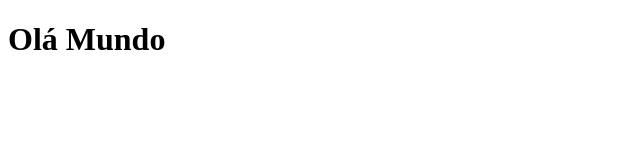
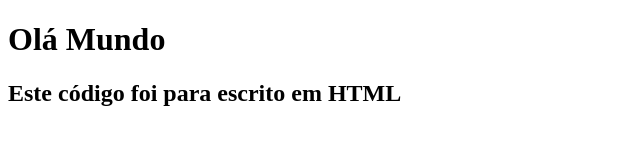
Before and after one commit to MayraDuarte/olamundo, a plain HTML site: page index.html in a window 1280 px wide. Shown: the whole page, without its empty margins (0-640 px from the left). Drawn offline with Linux system fonts and the light colour scheme.

Commit message:
Update index.html

```diff
--- a/index.html
+++ b/index.html
@@ -7,7 +7,7 @@
 
 <body>
 		<h1>Olá Mundo</h1>
-
+		<h2>Este código foi para escrito em HTML</h2>
 </body>
 
 </html>
```
